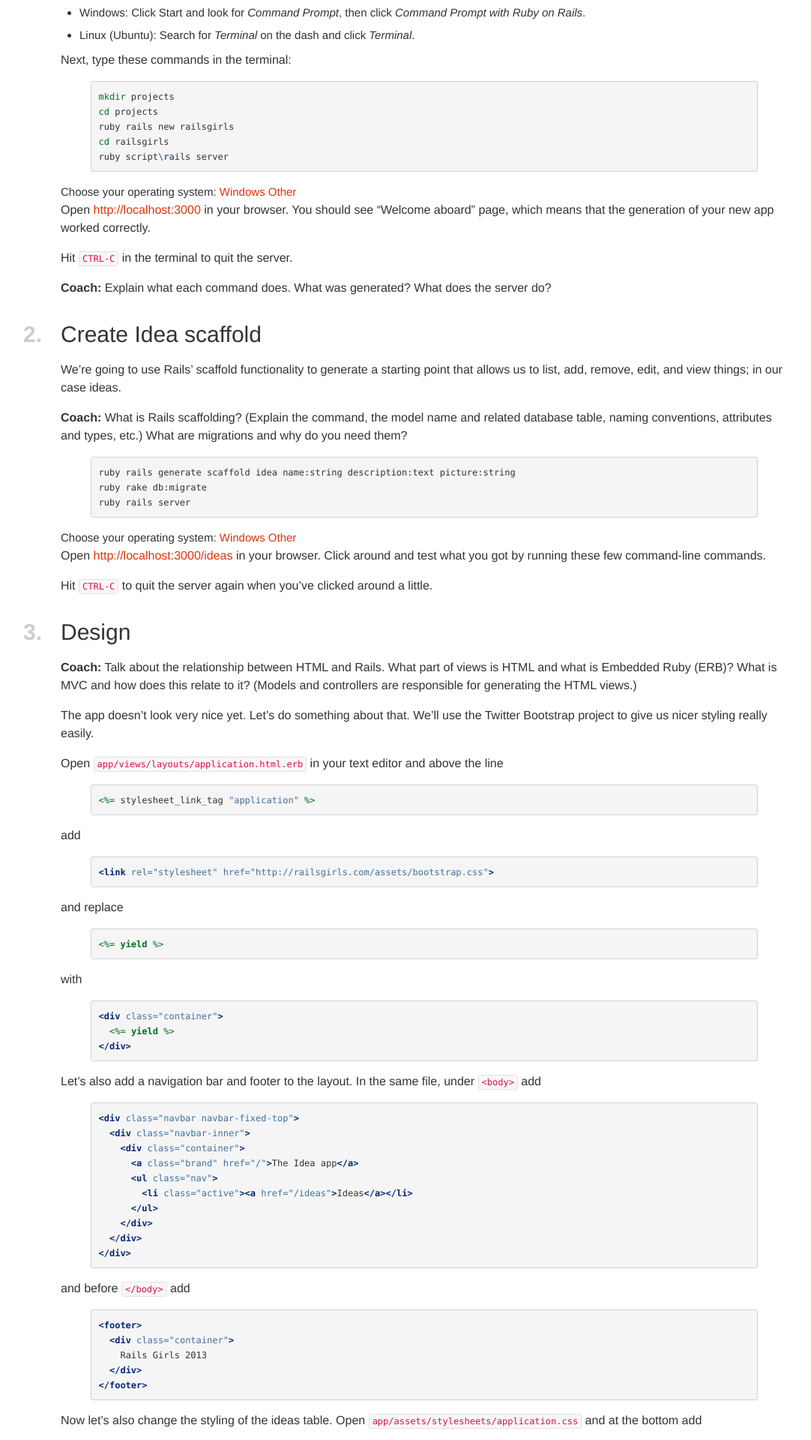
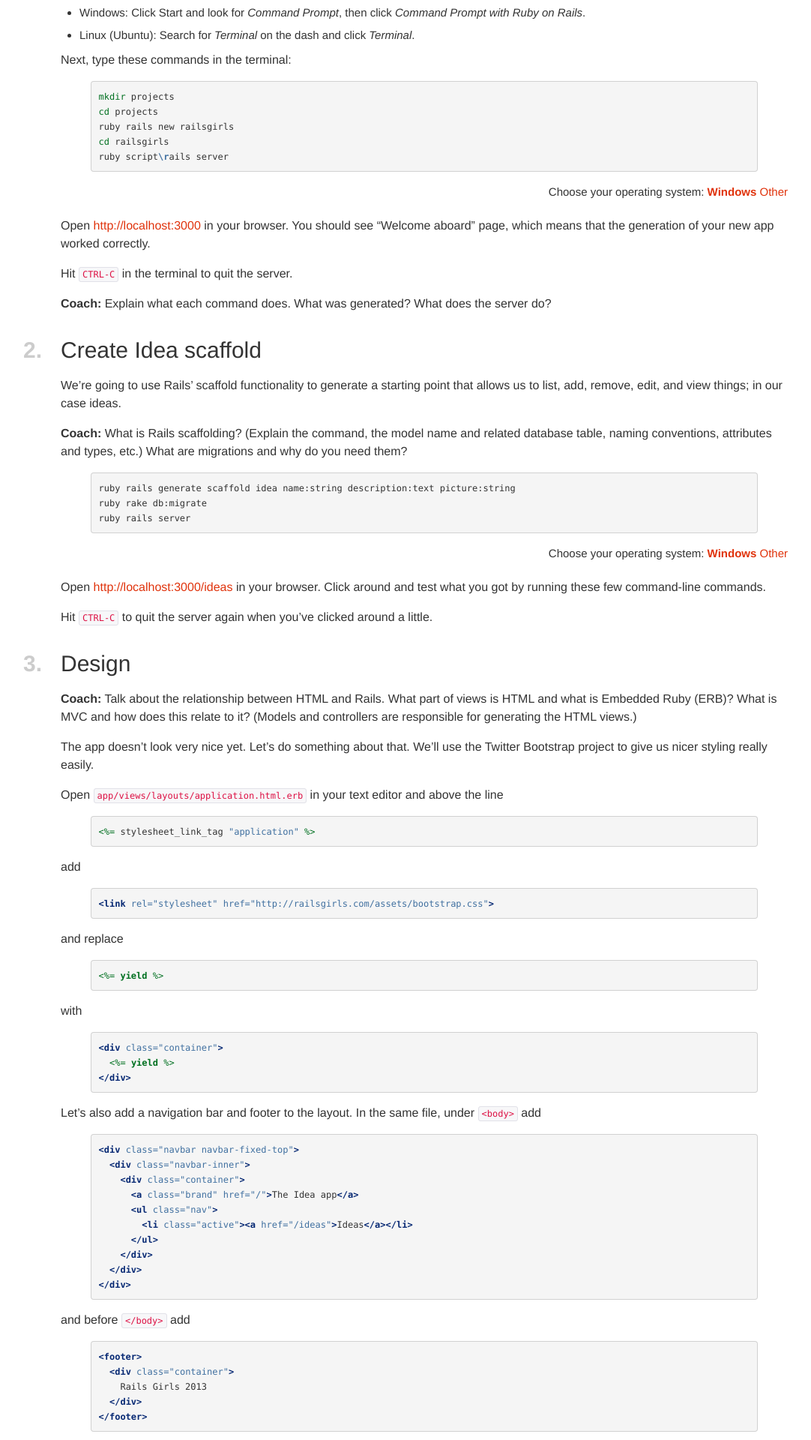
Before and after one commit to railsgirls/guides.railsgirls.com, a Jekyll site: the page built from _posts/2012-04-18-app.markdown, in a window 1280 px wide. Shown: the part 932-2852 px from the top of the page at 75% size, without its empty margins (4-1086 px from the left). Built offline with Jekyll 4.4.1, drawn with Linux system fonts in a browser that asks for light colours; nearby versions of some CDN libraries; Markdown is read by kramdown in place of the engine named in the settings.

Commit message:
Adds CSS styles for the os switcher

```diff
--- a/css/style.css
+++ b/css/style.css
@@ -245,16 +245,16 @@ i.icon-small-browser {
   background-image: url("/images/icon-small-browser.png");
 }
 
-.commandline {
+.os-specific {
   margin-bottom: 4em;
 }
 
-.commandline .picker {
+.os-specific .picker {
   display: block;
   float: right;
 }
 
-.commandline .active {
+.os-specific .active {
   font-weight: bold;
 }
 
```
